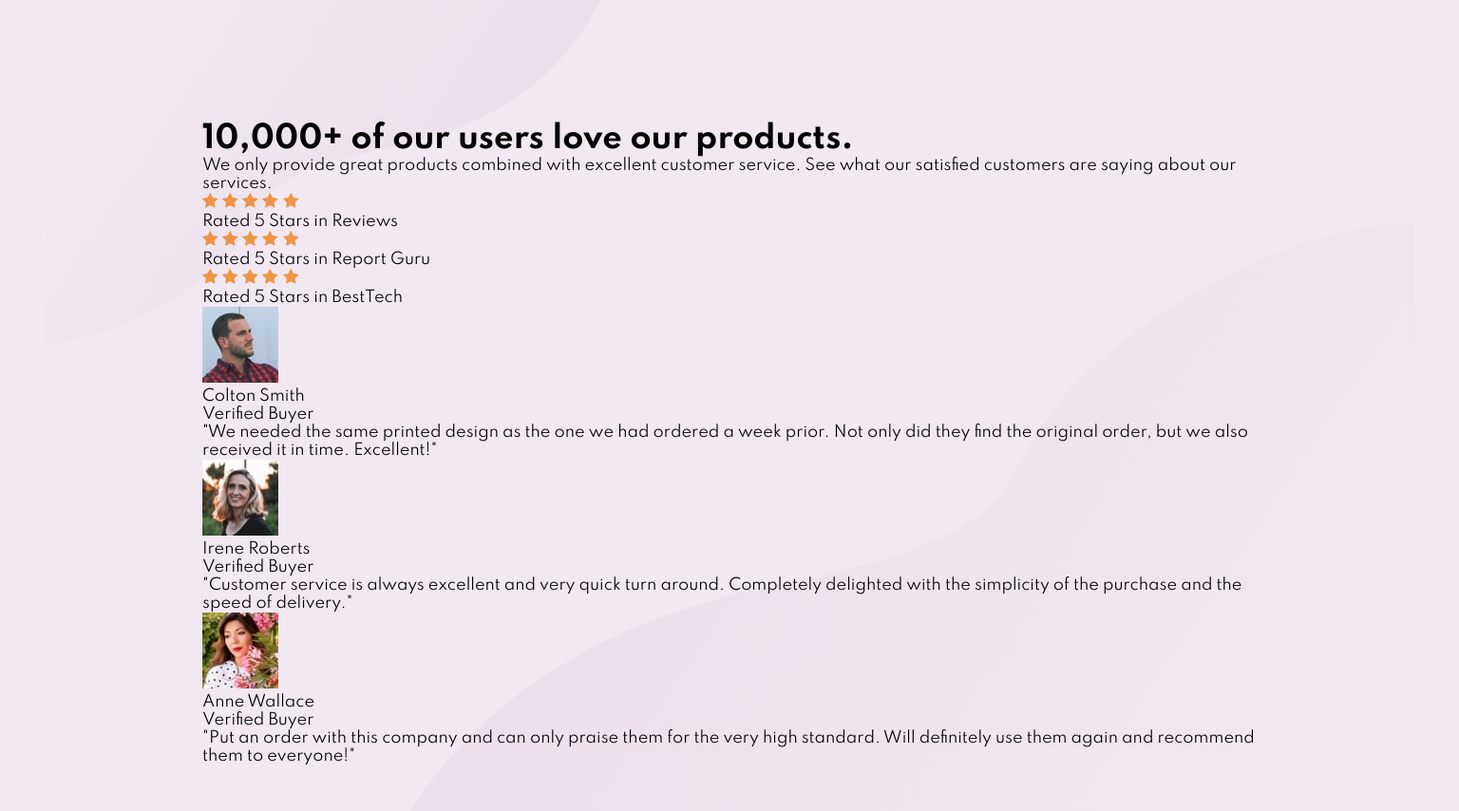
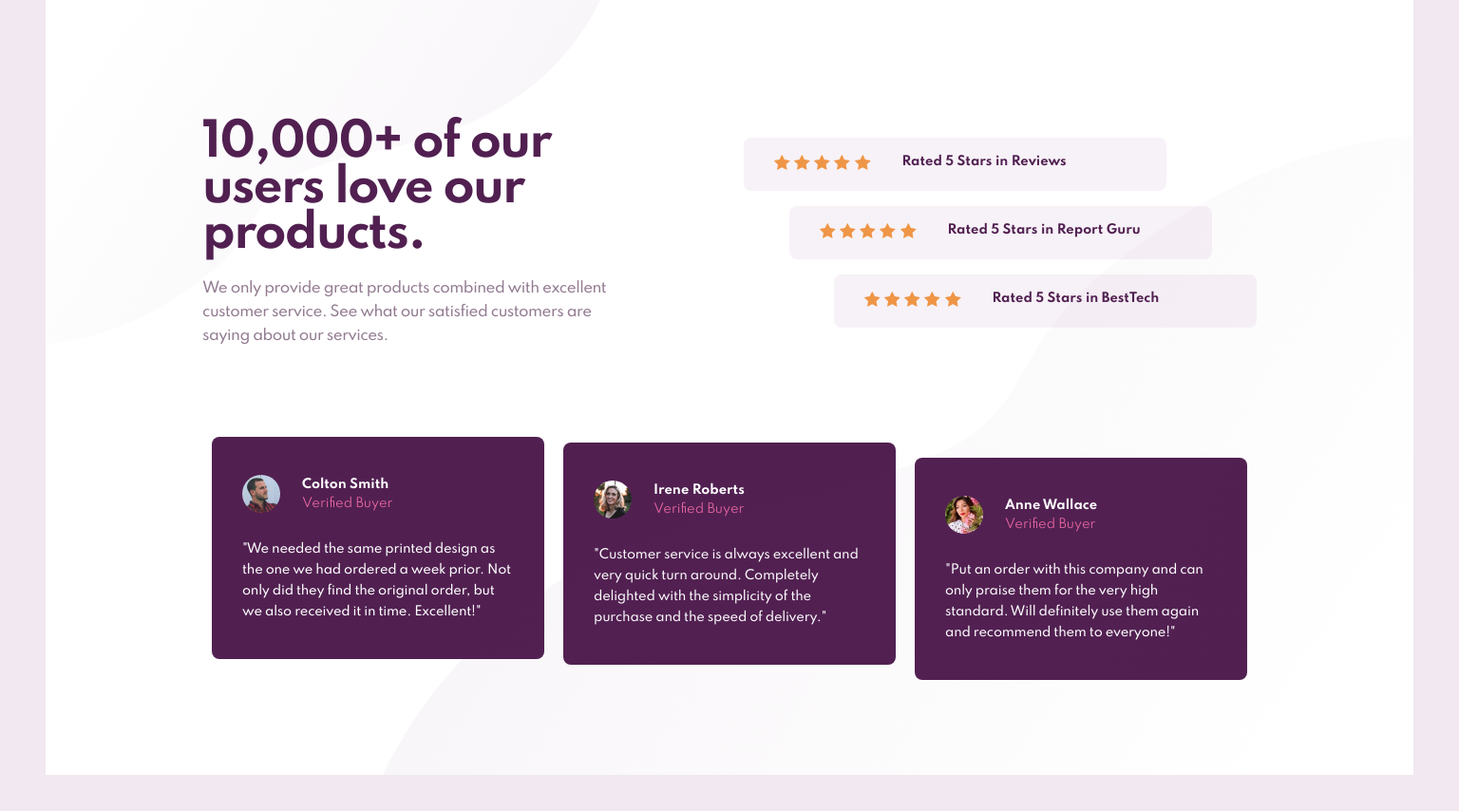
Before and after one commit to Dal-ya/frontend-mento-study, a plain HTML site: page social-proof-section/index.html in a window 1536 px wide. Shown: the whole page at 95% size. After the commit the page ends 816 px from the top, so only its background shows below. Drawn offline with Linux system fonts and the light colour scheme.

Commit message:
FIX | mobile & desktop responsive

```diff
--- a/social-proof-section/index.css
+++ b/social-proof-section/index.css
@@ -16,9 +16,63 @@ body {
   background-color: #f1e8f1;
 }
 
+/* card style */
+.card {
+  height: 248px;
+  background-color: var(--primary-color);
+  border-radius: 8px;
+  padding-top: 40px;
+  padding-left: 32px;
+  padding-right: 32px;
+}
+
+.card__reviewer {
+  display: flex;
+  margin-bottom: 22px;
+}
+
+.card__reviewer-avatar {
+  margin-right: 23px;
+}
+
+.card__reviewer-avatar img {
+  width: 40px;
+  height: 40px;
+  border-radius: 50%;
+}
+
+.card__reviewer-profile__wrapper {
+  height: 40px;
+  display: flex;
+  align-items: center;
+}
+
+.card__reviewer-profile {
+  font-size: 13px;
+}
+
+.card__reviewer-profile-name {
+  font-weight: 700;
+  line-height: 15px;
+  color: #FFFFFF;
+  margin-bottom: 5px;
+}
+
+.card__reviewer-profile-job {
+  font-weight: 400;
+  color: #EE69A4;
+}
+
+.card__text {
+  font-weight: 500;
+  font-size: 13px;
+  line-height: 22px;
+  letter-spacing: -0.23px;
+  color: #FFFFFF;
+}
 
 /* mobile */
-@media screen and (max-width: 769px) {
+@media screen and (max-width: 1020px) {
   .wrapper {
     position: relative;
     overflow: hidden;
@@ -112,69 +166,15 @@ body {
     flex-direction: column;
     justify-content: space-between;
   }
-
-  .card {
-    height: 248px;
-    background-color: var(--primary-color);
-    border-radius: 8px;
-    padding-top: 40px;
-    padding-left: 32px;
-    padding-right: 32px;
-  }
-
-  .card__reviewer {
-    display: flex;
-    margin-bottom: 22px;
-  }
-
-  .card__reviewer-avatar {
-    margin-right: 23px;
-  }
-
-  .card__reviewer-avatar img {
-    width: 40px;
-    height: 40px;
-    border-radius: 50%;
-  }
-
-  .card__reviewer-profile__wrapper {
-    height: 40px;
-    display: flex;
-    align-items: center;
-  }
-
-  .card__reviewer-profile {
-    font-size: 13px;
-  }
-
-  .card__reviewer-profile-name {
-    font-weight: 700;
-    line-height: 15px;
-    color: #FFFFFF;
-    margin-bottom: 5px;
-  }
-
-  .card__reviewer-profile-job {
-    font-weight: 400;
-    color: #EE69A4;
-  }
-
-  .card__text {
-    font-weight: 500;
-    font-size: 13px;
-    line-height: 22px;
-    letter-spacing: -0.23px;
-    color: #FFFFFF;
-  }
-
 }
 
 /* desktop */
-@media screen and (min-width: 769px) {
+@media screen and (min-width: 1021px) {
   .wrapper {
     position: relative;
     overflow: hidden;
     margin: 0 auto;
+    background-color: #FFFFFF;
     max-width: 1440px;
     padding: 127px 165px 100px 165px;
   }
@@ -199,5 +199,115 @@ body {
     display: none;
   }
 
+  @media screen and (min-width: 1300px) {
+    .title-rating-wrapper {
+      display: flex;
+      justify-content: space-between;
+    }
+
+    .title {
+      width: 445px;
+      z-index: 99;
+      margin-right: 30px;
+    }
+  }
+
+  .rating {
+    padding-top: 18px;
+    padding-bottom: 17px;
+  }
+
+  .title__main {
+    font-weight: 700;
+    font-size: 48px;
+    line-height: 48px;
+    letter-spacing: -1.71px;
+    color: var(--primary-color);
+    margin-bottom: 20px;
+  }
+
+  .title__sub {
+    font-weight: 500;
+    font-size: 15px;
+    line-height: 25px;
+    letter-spacing: -0.5px;
+    color: #927B91;
+  }
+
+  .rating__info {
+    width: 445px;
+    height: 56px;
+    display: flex;
+    align-items: center;
+    padding-left: 32px;
+    border-radius: 8px;
+    background-color: #F7F2F7;
+  }
+
+  .rating__info-wrapper {
+    display: flex;
+  }
+
+  .rating__info-star {
+    margin-right: 33px;
+  }
+
+  .rating__info-text {
+    font-weight: 700;
+    font-size: 13px;
+    line-height: 14.56px;
+    color: var(--primary-color);
+  }
+
+  .rating-info-reviews,
+  .rating-info-report,
+  .rating-info-best {
+    margin: 0 auto;
+    margin-bottom: 16px;
+  }
+
+  @media screen and (min-width: 1300px) {
+    .rating-info-reviews {
+      margin-left: 24px;
+      margin-bottom: 16px;
+    }
+
+    .rating-info-report {
+      margin-left: 72px;
+      margin-bottom: 16px;
+    }
+
+    .rating-info-best {
+      margin-left: 119px;
+    }
+  }
+
+  .review {
+    margin-top: 32px;
+  }
+
+  .card {
+    max-width: 350px;
+    height: 234px;
+    margin: 0 auto;
+    margin-top: 10px;
+  }
+
+  @media screen and (min-width: 1400px) {
+    .review {
+      margin-top: 72px;
+      display: flex;
+      flex-flow: wrap;
+      justify-content: space-between;
+    }
+
+    .card:nth-child(2) {
+      margin-top: 16px;
+    }
+
+    .card:nth-child(3) {
+      margin-top: 32px;
+    }
+  }
 
 }
--- a/social-proof-section/index.html
+++ b/social-proof-section/index.html
@@ -25,6 +25,7 @@
   <img class="bg-pt-desk-bottom" src="./images/bg-pattern-bottom-desktop.svg" alt="">
 
   <div class="container">
+    <div class="title-rating-wrapper">
       <div class="title">
         <h1 class="title__main">
           <span>10,000+ of our users love our products.</span>
@@ -37,7 +38,7 @@
         </div>
       </div>
       <div class="rating">
-      <div class="rating__info">
+        <div class="rating__info rating-info-reviews">
           <div class="rating__info-wrapper">
             <div class="rating__info-star">
               <img src="./images/icon-star.svg" alt="">
@@ -51,7 +52,7 @@
             </div>
           </div>
         </div>
-      <div class="rating__info">
+        <div class="rating__info rating-info-report">
           <div class="rating__info-wrapper">
             <div class="rating__info-star">
               <img src="./images/icon-star.svg" alt="">
@@ -65,7 +66,7 @@
             </div>
           </div>
         </div>
-      <div class="rating__info">
+        <div class="rating__info rating-info-best">
           <div class="rating__info-wrapper">
             <div class="rating__info-star">
               <img src="./images/icon-star.svg" alt="">
@@ -76,6 +77,7 @@
             </div>
             <div class="rating__info-text">
               <span>Rated 5 Stars in BestTech</span>
+            </div>
           </div>
         </div>
       </div>
```
Lines whose indentation alone changed are shown as unchanged.
